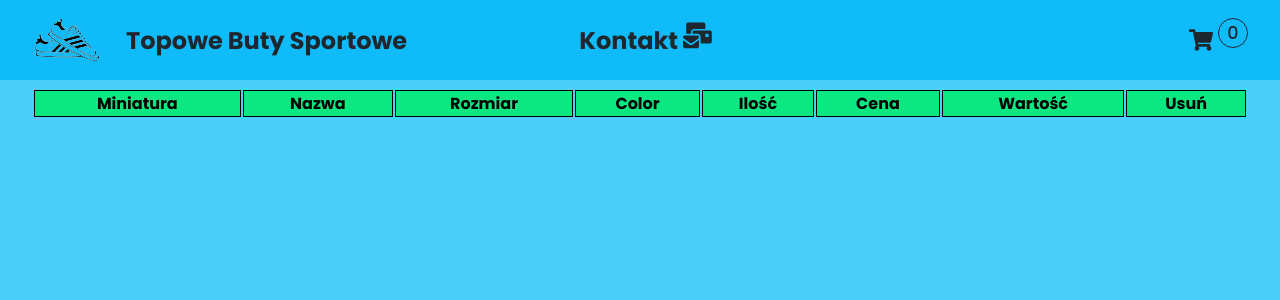
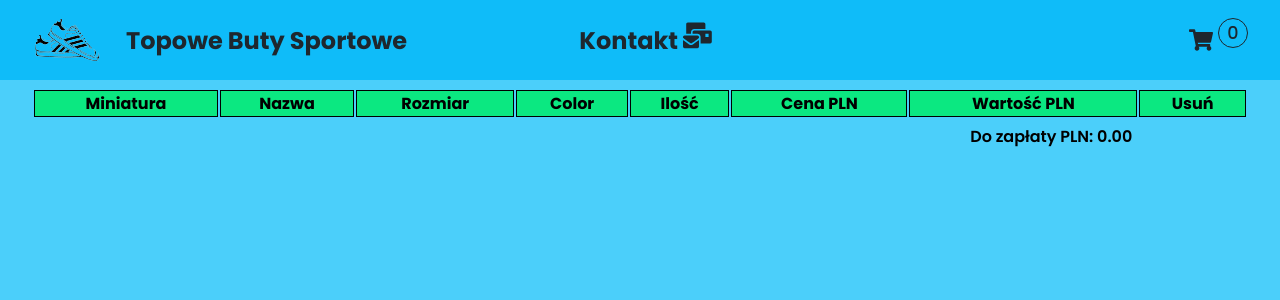
Before and after one commit to ajarek/react-65-vite-shoe-shop-Router-6.8, a React (Vite) app: page /cart in a window 1280 px wide. Shown: the top 300 px of the page. Built offline with nearby package versions, Linux system fonts and the light colour scheme.

Commit message:
added summary

```diff
--- a/src/App.jsx
+++ b/src/App.jsx
@@ -54,10 +54,11 @@ function App() {
   const [colorShoes, setColorShoes]=useState()
   const [sizeShoes, setSizeShoes]=useState()
   const [cart, setCart]=useState([])
+  const [summary,setSummary]=useState([])
   return (
     <div className='App'>
       <AppContext.Provider
-        value={{ data, setData,count, setCount, colorShoes, setColorShoes, sizeShoes, setSizeShoes,cart, setCart }}
+        value={{ data, setData,count, setCount, colorShoes, setColorShoes, sizeShoes, setSizeShoes,cart, setCart, summary,setSummary }}
       >
       <RouterProvider router={router} />
       </AppContext.Provider>
--- a/src/pages/CardEdit/CardEdit.jsx
+++ b/src/pages/CardEdit/CardEdit.jsx
@@ -5,7 +5,7 @@ import  Card  from '../../components/Card/Card'
 import  Counter  from '../../components/Counter/Counter'
 import './CardEdit.css'
 const CardEdit = () => {
-  const { data, setData,cart, setCart,count,sizeShoes,colorShoes } = useContext(AppContext)
+  const { data, setData,cart, setCart,count,sizeShoes,colorShoes,summary,setSummary } = useContext(AppContext)
   const navigate = useNavigate();
   let { id } = useParams()
    const itemCard = data.find((el) => el.id === id)
@@ -14,7 +14,11 @@ const CardEdit = () => {
    const handleCart=()=>{
 
    const newItemCard ={...itemCard,newCount:count,size:sizeShoes,color:colorShoes}
+   const sum=newItemCard.price*newItemCard.newCount
+
+   setSummary([...summary,sum]);
     setCart([...cart,newItemCard])
+
     navigate('/')
    }
 
--- a/src/pages/Cart/Cart.css
+++ b/src/pages/Cart/Cart.css
@@ -27,3 +27,9 @@ td:nth-child(8){
 td:nth-child(8):hover{
   background-color:#ff5e57 ;
 }
+.all-sum{
+  border: none;
+  background-color: transparent;
+  text-align: right;
+  font-weight: 600;
+}
--- a/src/pages/Cart/Cart.jsx
+++ b/src/pages/Cart/Cart.jsx
@@ -1,11 +1,14 @@
-import React, { useContext } from 'react'
+import React, { useContext, useState,useEffect } from 'react'
 import { AppContext } from '../../App'
 import { MdDeleteForever } from 'react-icons/md'
 import './Cart.css'
 const Cart = () => {
-  const { data, setData, cart, setCart, count } = useContext(AppContext)
+  const { data, setData, cart, setCart, count, summary } = useContext(AppContext)
+
+
 
   return (
+
     <table>
       <thead>
       <tr>
@@ -14,13 +17,14 @@ const Cart = () => {
         <th>Rozmiar</th>
         <th>Color</th>
         <th>Ilość</th>
-        <th>Cena</th>
-        <th>Wartość</th>
+        <th>Cena PLN</th>
+        <th>Wartość PLN</th>
         <th>Usuń</th>
       </tr>
       </thead>
       <tbody>
         {cart.map((el) => {
+
           return (
             <tr
               className='cart-wrapper'
@@ -47,7 +51,15 @@ const Cart = () => {
           )
         })}
       </tbody>
+      <tfoot>
+       <tr>
+       <td className="all-sum" colspan="7">Do zapłaty PLN: {(summary.reduce((a,b)=>a+b,0)).toFixed(2)}</td>
+       </tr>
+      </tfoot>
+
     </table>
+
+
   )
 }
 
```
